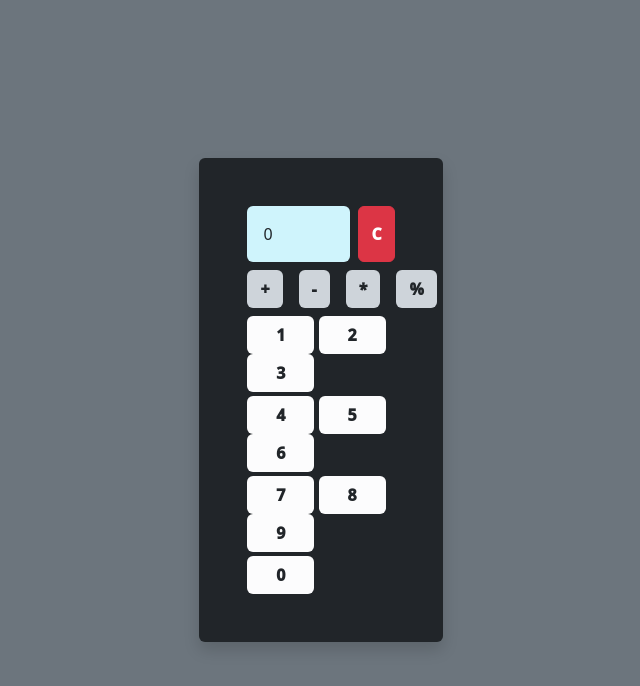
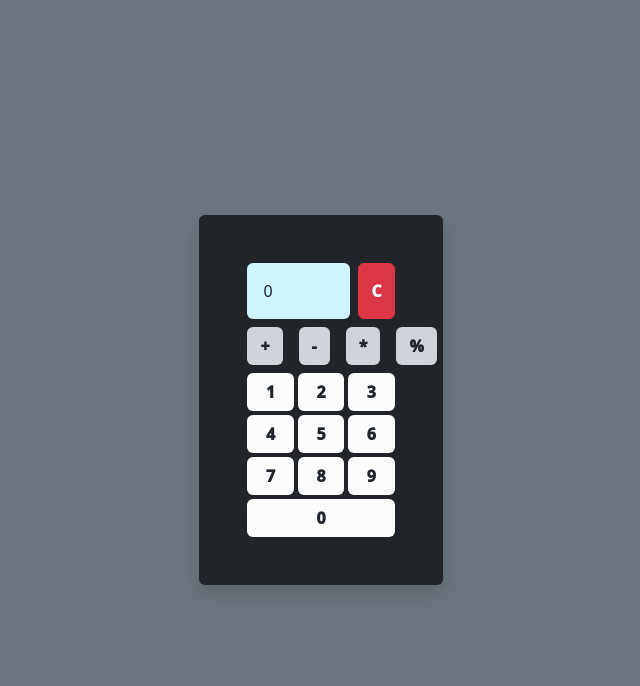
Before and after one commit to Lernt33/Calculator, a plain HTML site: page index.html in a window 1280 px wide. Shown: the whole page, without its empty margins (319-959 px from the left). Drawn offline with Linux system fonts and the light colour scheme.

Commit message:
Update index.html

```diff
--- a/index.html
+++ b/index.html
@@ -20,24 +20,25 @@
             <button class="btn oper bg-dark-subtle">%</button>
         </div>
         <div class="numbers d-grid w-100 gap-1">
-            <div class="col-sm gap-1">
-                <button class="bg-light-subtle number btn">1</button>
-                <button class="bg-light-subtle number btn">2</button>
-                <button class="bg-light-subtle number btn">3</button>
-
-            </div>
-            <div class="col-sm">
-                <button class="bg-light-subtle number btn">4</button>
-                <button class="bg-light-subtle number btn">5</button>
-                <button class="bg-light-subtle number btn">6</button>
-            </div>
-            <div class="col-sm">
-                <button class="bg-light-subtle number btn">7</button>
-                <button class="bg-light-subtle number btn">8</button>
-                <button class="bg-light-subtle number btn">9</button>
-            </div>
-            <button class="bg-light-subtle number btn">0</button>
-        </div>
+    <div class="row g-1">
+        <div class="col"><button class="bg-light-subtle number btn w-100">1</button></div>
+        <div class="col"><button class="bg-light-subtle number btn w-100">2</button></div>
+        <div class="col"><button class="bg-light-subtle number btn w-100">3</button></div>
+    </div>
+    <div class="row g-1">
+        <div class="col"><button class="bg-light-subtle number btn w-100">4</button></div>
+        <div class="col"><button class="bg-light-subtle number btn w-100">5</button></div>
+        <div class="col"><button class="bg-light-subtle number btn w-100">6</button></div>
+    </div>
+    <div class="row g-1">
+        <div class="col"><button class="bg-light-subtle number btn w-100">7</button></div>
+        <div class="col"><button class="bg-light-subtle number btn w-100">8</button></div>
+        <div class="col"><button class="bg-light-subtle number btn w-100">9</button></div>
+    </div>
+    <div class="row g-1">
+        <div class="col"><button class="bg-light-subtle number btn w-100">0</button></div>
+    </div>
+</div>
     </div>
 </main>
 <script src="js/bootstrap.min.js"></script>
```
